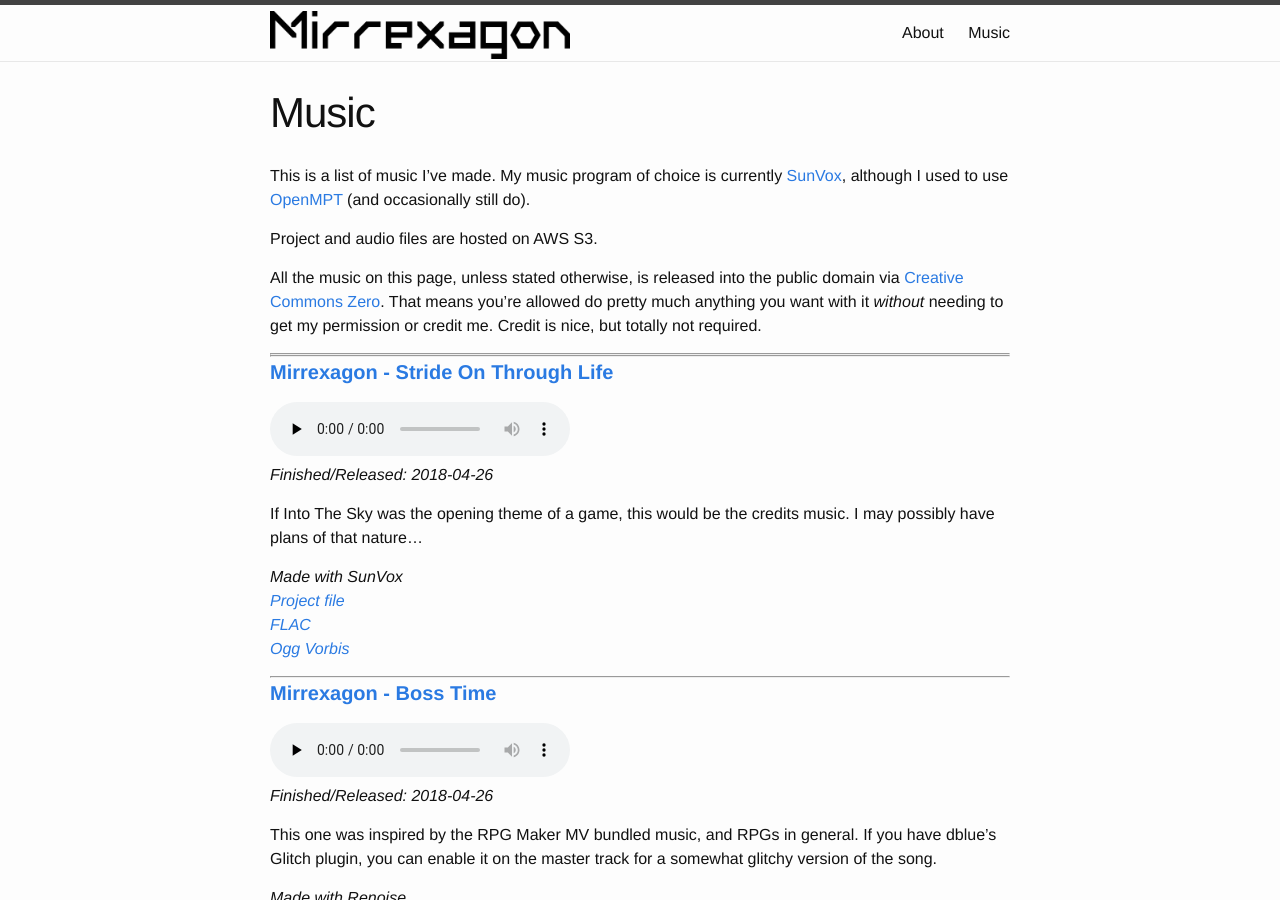
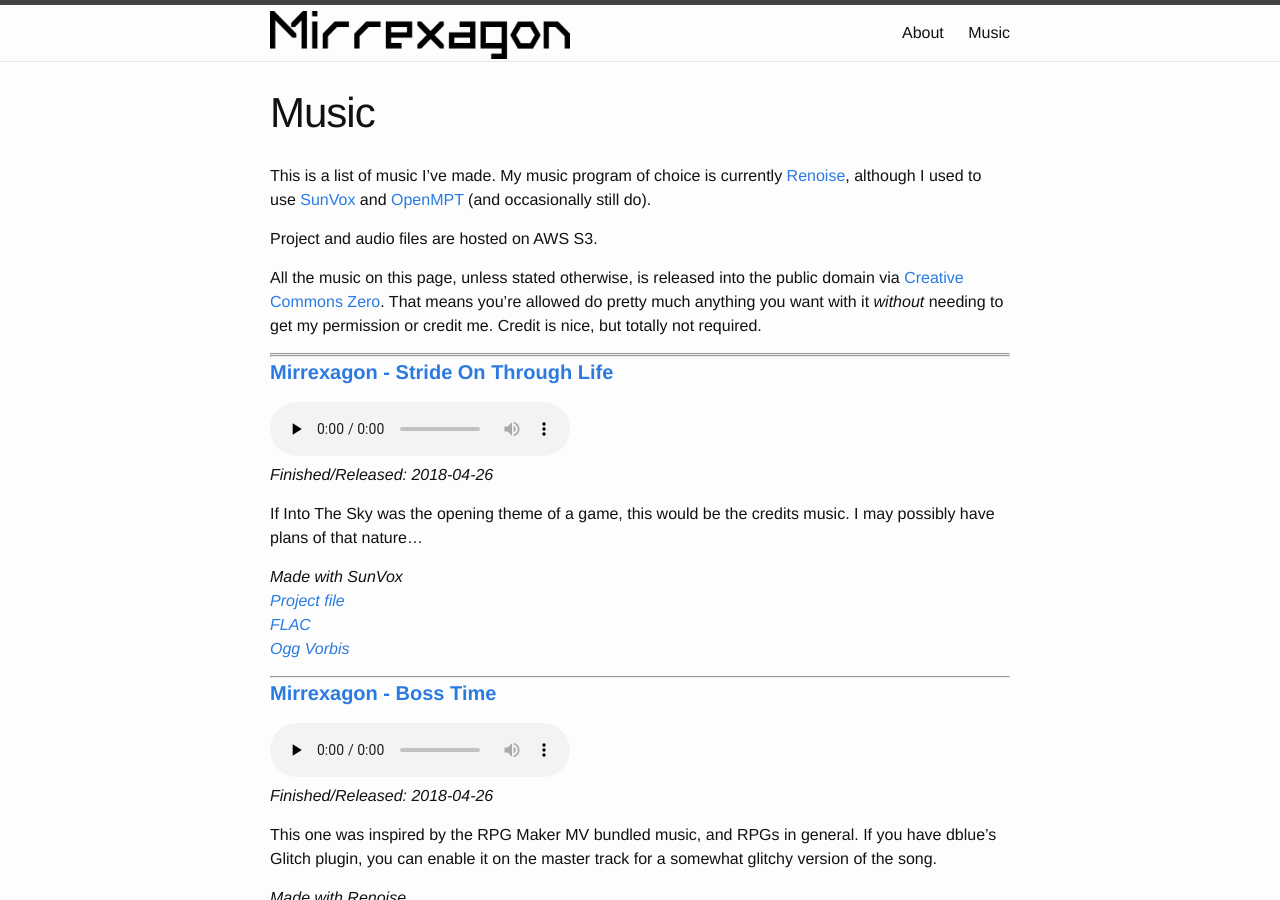
Before and after one commit to legospacy/legospacy.github.io, a Jekyll site: the page built from music.md, in a window 1280 px wide and 900 px high. Built offline with Jekyll 4.4.1, drawn with Linux system fonts in a browser that asks for light colours.

Commit message:
Add Renoise to music programs list

```diff
--- a/music.md
+++ b/music.md
@@ -5,7 +5,7 @@ permalink: /music/
 dl_url: https://s3-ap-southeast-2.amazonaws.com/mirrexagon-sitecontent/music
 ---
 
-This is a list of music I've made. My music program of choice is currently [SunVox](http://warmplace.ru/soft/sunvox/), although I used to use [OpenMPT](https://openmpt.org/) (and occasionally still do).
+This is a list of music I've made. My music program of choice is currently [Renoise](http://renoise.com/), although I used to use [SunVox](http://warmplace.ru/soft/sunvox/) and [OpenMPT](https://openmpt.org/) (and occasionally still do).
 
 Project and audio files are hosted on AWS S3.
 
```
